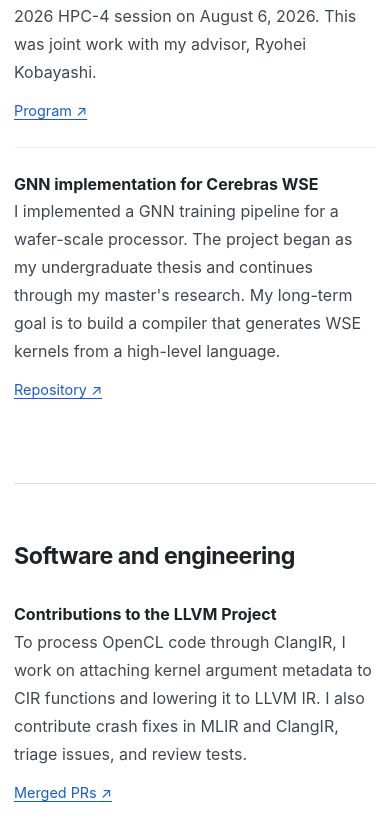
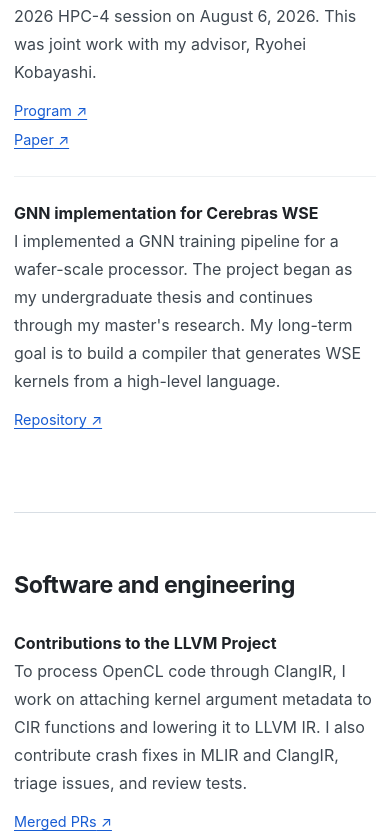
Before and after one commit to Men-cotton/Men-cotton.github.io, a Next.js app: page / in a window 390 px wide. Shown: the part 1108-1944 px from the top of the page. Built offline with nearby package versions, Linux system fonts and the light colour scheme.

Commit message:
Add IPSJ paper link

```diff
--- a/app/ProfilePage.tsx
+++ b/app/ProfilePage.tsx
@@ -1,5 +1,5 @@
 type Frontmatter = Record<string, string>;
-type Entry = { title: string; description: string; link?: { label: string; href: string } };
+type Entry = { title: string; description: string; links: { label: string; href: string }[] };
 type ListItem = { label: string; link?: string };
 type Locale = "en" | "ja";
 
@@ -48,12 +48,14 @@ function parseProfile(markdown: string) {
 function parseEntries(section = ""): Entry[] {
   return section.split(/^### /m).slice(1).map((block) => {
     const [title, ...lines] = block.split(/\r?\n/).filter(Boolean);
-    const linkLine = lines.find((line) => /^\[.+\]\(https?:\/\/.+\)$/.test(line));
-    const linkMatch = linkLine?.match(/^\[(.+)\]\((https?:\/\/.+)\)$/);
+    const linkLines = lines.filter((line) => /^\[.+\]\(https?:\/\/.+\)$/.test(line));
     return {
       title: title.trim(),
-      description: lines.filter((line) => line !== linkLine).join(" ").trim(),
-      link: linkMatch ? { label: linkMatch[1], href: linkMatch[2] } : undefined,
+      description: lines.filter((line) => !linkLines.includes(line)).join(" ").trim(),
+      links: linkLines.flatMap((line) => {
+        const match = line.match(/^\[(.+)\]\((https?:\/\/.+)\)$/);
+        return match ? [{ label: match[1], href: match[2] }] : [];
+      }),
     };
   });
 }
@@ -127,7 +129,7 @@ export function ProfilePage({ markdown, locale }: { markdown: string; locale: Lo
           {researchOutput.map((item) => (
             <article className="entry work-entry" key={item.title}>
               <div><h3>{item.title}</h3><p>{item.description}</p></div>
-              {item.link && <ExternalLink href={item.link.href}>{item.link.label}</ExternalLink>}
+              {item.links.length > 0 && <div className="entry-links">{item.links.map((link) => <ExternalLink href={link.href} key={link.href}>{link.label}</ExternalLink>)}</div>}
             </article>
           ))}
         </div>
@@ -139,7 +141,7 @@ export function ProfilePage({ markdown, locale }: { markdown: string; locale: Lo
           {developmentWork.map((item) => (
             <article className="entry work-entry" key={item.title}>
               <div><h3>{item.title}</h3><p>{item.description}</p></div>
-              {item.link && <ExternalLink href={item.link.href}>{item.link.label}</ExternalLink>}
+              {item.links.length > 0 && <div className="entry-links">{item.links.map((link) => <ExternalLink href={link.href} key={link.href}>{link.label}</ExternalLink>)}</div>}
             </article>
           ))}
         </div>
@@ -153,7 +155,7 @@ export function ProfilePage({ markdown, locale }: { markdown: string; locale: Lo
               <h3>{item.title}</h3>
               <div className="experience-detail">
                 <p>{item.description}</p>
-                {item.link && <ExternalLink href={item.link.href}>{item.link.label}</ExternalLink>}
+                {item.links.map((link) => <ExternalLink href={link.href} key={link.href}>{link.label}</ExternalLink>)}
               </div>
             </article>
           ))}
--- a/app/globals.css
+++ b/app/globals.css
@@ -63,7 +63,8 @@ h2 { margin: 0 0 30px; font-size: 1.45rem; line-height: 1.4; letter-spacing: -.0
 .entry p { margin: 0; color: #3f4851; }
 .experience-detail > a { display: inline-block; margin-top: 4px; font-size: .9rem; }
 .work-entry { grid-template-columns: minmax(0, 1fr) auto; }
-.work-entry > a { align-self: start; white-space: nowrap; font-size: .9rem; }
+.entry-links { display: flex; flex-direction: column; align-items: flex-end; gap: 4px; }
+.entry-links > a { white-space: nowrap; font-size: .9rem; }
 
 .two-column { display: grid; grid-template-columns: 1fr 1fr; gap: 72px; }
 .two-column ul { margin: 0; padding-left: 1.25rem; }
@@ -82,7 +83,7 @@ footer { min-height: 88px; display: flex; align-items: center; justify-content:
   .profile { grid-template-columns: 1fr; gap: 28px; padding: 48px 0; }
   .profile > img { width: 128px; height: 128px; }
   .entry, .work-entry { grid-template-columns: 1fr; gap: 8px; }
-  .work-entry > a { margin-top: 4px; }
+  .entry-links { align-items: flex-start; margin-top: 4px; }
   .two-column { grid-template-columns: 1fr; gap: 48px; }
 }
 
--- a/content/profile.en.md
+++ b/content/profile.en.md
@@ -29,6 +29,7 @@ casual_contact_link: X mentions are also welcome
 ### SWoPP 2026 presentation
 I presented “Execution Characteristics Analysis of Irregular GNN Training on Cerebras CS-3 Using a High-Level Workflow” in the SWoPP 2026 HPC-4 session on August 6, 2026. This was joint work with my advisor, Ryohei Kobayashi.
 [Program](https://swopp.github.io/2026/program/)
+[Paper](https://ipsj.ixsq.nii.ac.jp/records/2010658)
 
 ### GNN implementation for Cerebras WSE
 I implemented a GNN training pipeline for a wafer-scale processor. The project began as my undergraduate thesis and continues through my master's research. My long-term goal is to build a compiler that generates WSE kernels from a high-level language.
```
Also changed, not shown: content/profile.md (+1 -0 lines).
